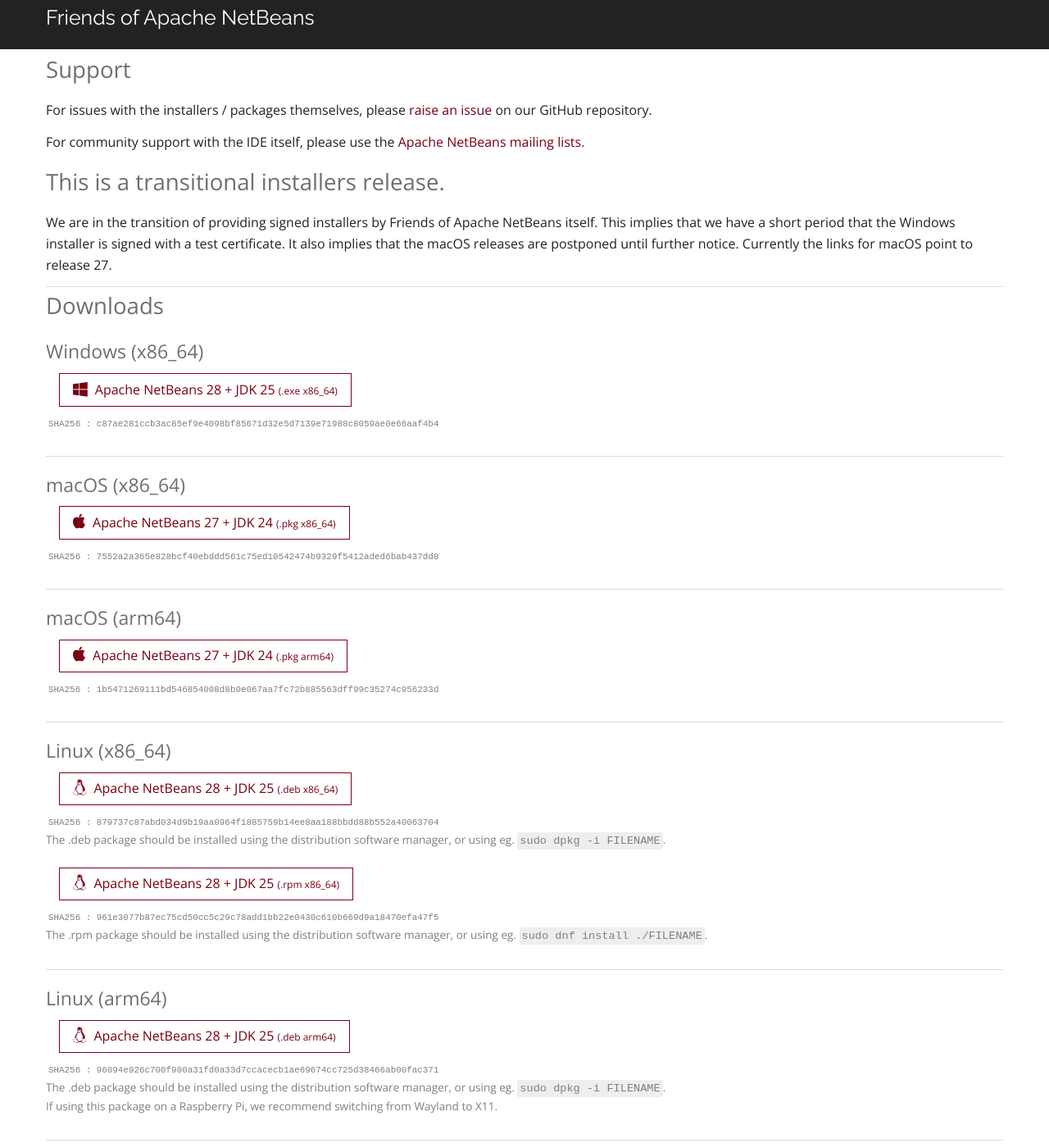
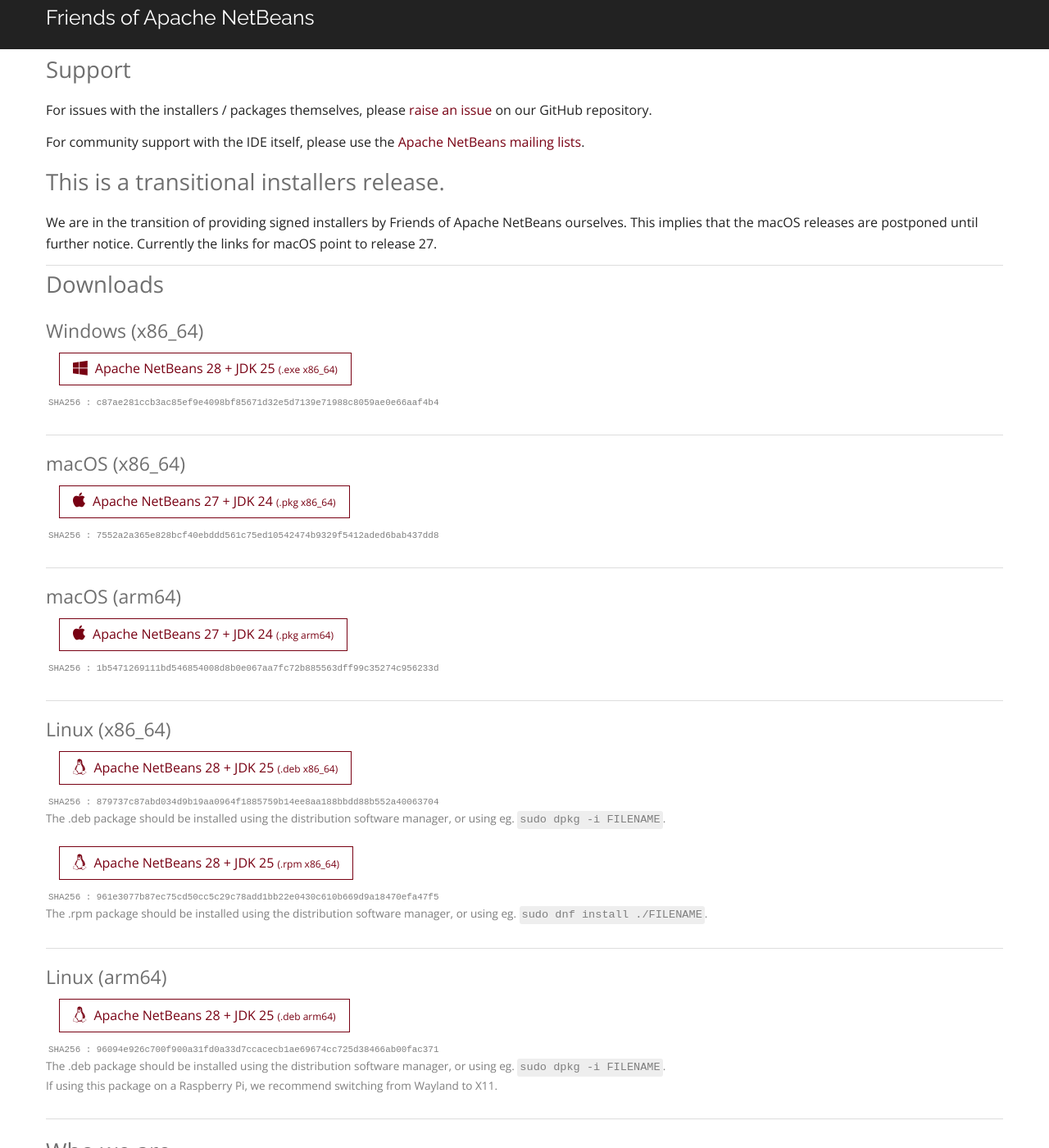
Before and after one commit to Friends-of-Apache-NetBeans/netbeans-installers-site, a Jekyll site: the page built from index.html, in a window 1280 px wide and 1400 px high, scrolled down 336 px. Shown: the whole window at 82% size. Built offline with Jekyll 4.4.1, drawn with Linux system fonts in a browser that asks for light colours; nearby versions of some CDN libraries; some of the changed text lies outside the part shown.

Commit message:
only waiting for apple, codelerity link removed

```diff
--- a/index.html
+++ b/index.html
@@ -69,9 +69,8 @@
 
 <section class="support">
   <h2>This is a transitional installers release.</h2>
-  <p>We are in the transition of providing signed installers by Friends of Apache NetBeans itself.
-    This implies that we have a short period that the Windows installer is signed with a test certificate.
-    It also implies that the macOS releases are postponed until further notice. Currently the links for macOS
+  <p>We are in the transition of providing signed installers by Friends of Apache NetBeans ourselves.
+    This implies that the macOS releases are postponed until further notice. Currently the links for macOS
     point to release 27.
   </p>
 <section>
@@ -146,9 +145,6 @@
   <p>These packages are provided by Friends of Apache NetBeans - a foundation (stichting)
     in the Netherlands founded to promote and financially support the Apache NetBeans
     project.</p>
-  <p>These packages replace the community installers previously provided by
-    <a href="https://www.codelerity.com/">Codelerity</a>, who are working with the
-    foundation to transfer, automate and support their provision.</p>
 
   <h2>Legal</h2>
   <p>Apache, Apache NetBeans and the Apache NetBeans logo are trademarks or registered trademarks
```
